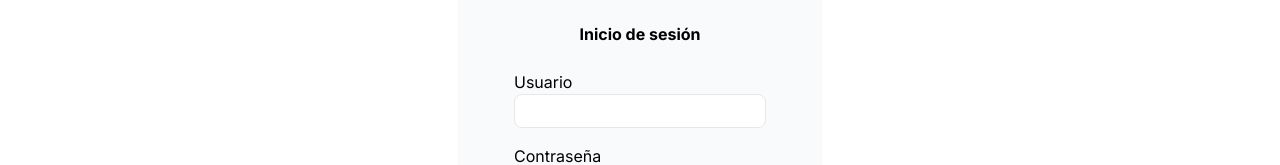
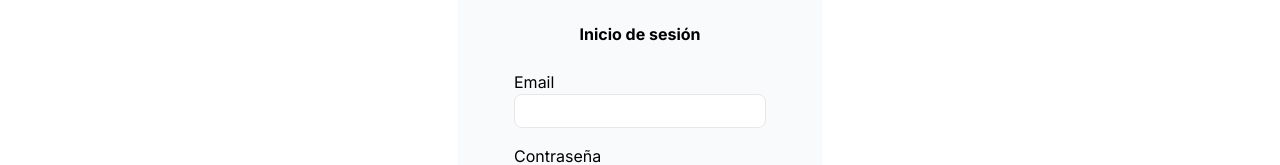
Before and after one commit to vicdeveloperr/c12-28-t-node-react, a React (Vite) app in the folder client/: page /login in a window 1280 px wide. Shown: the part 382-547 px from the top of the page. Built offline with nearby package versions, Linux system fonts and the light colour scheme; no server answers.

Commit message:
Fix: change the title username to email

```diff
--- a/client/src/views/Login.tsx
+++ b/client/src/views/Login.tsx
@@ -64,7 +64,7 @@ const Login = () => {
           <form onSubmit={handleSubmit}>
             <div className="flex flex-col justify-center item-center gap-2">
               <label>
-                <h3 className="">Usuario</h3>
+                <h3 className="">Email</h3>
                 <input
                   autoFocus
                   required
```
